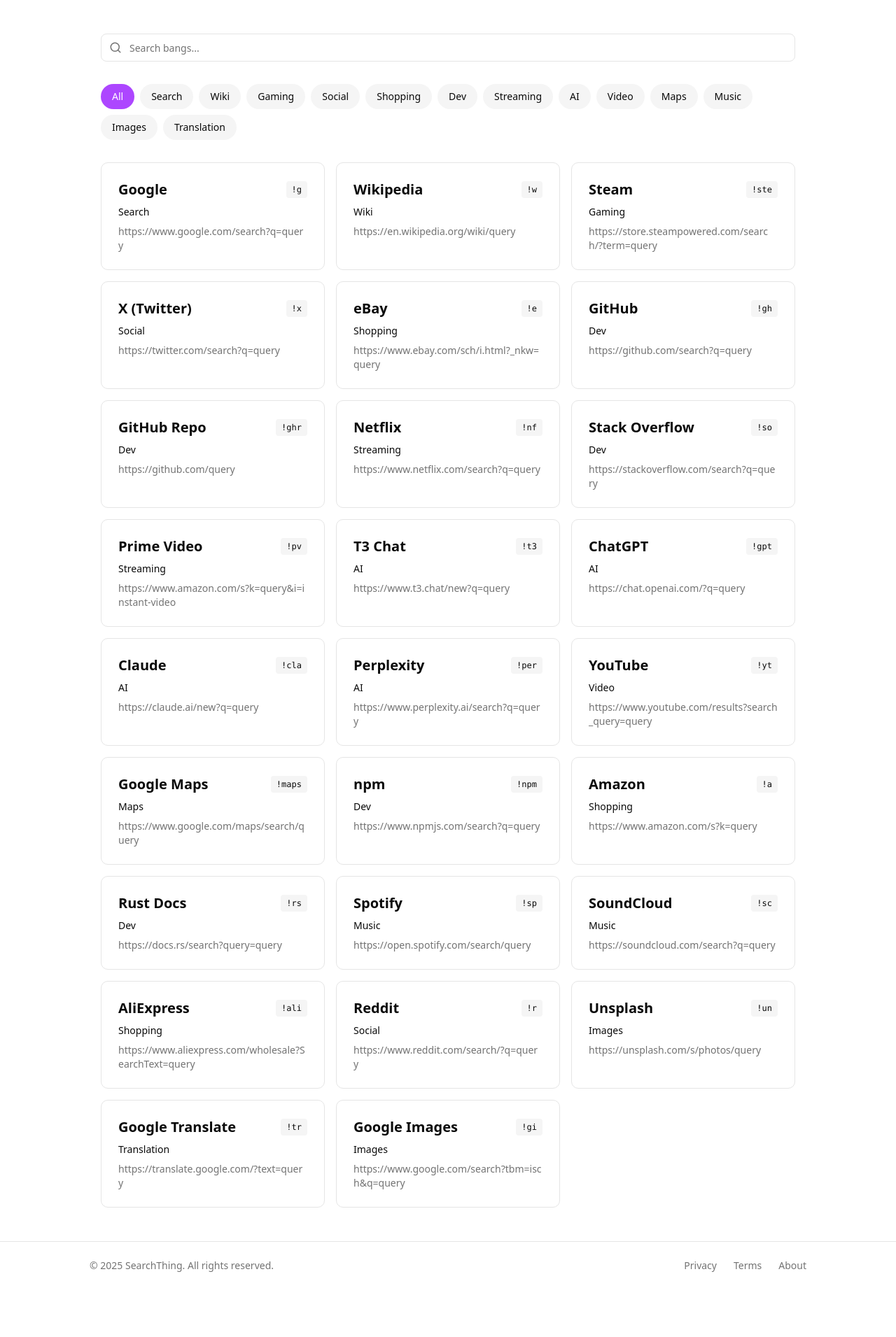
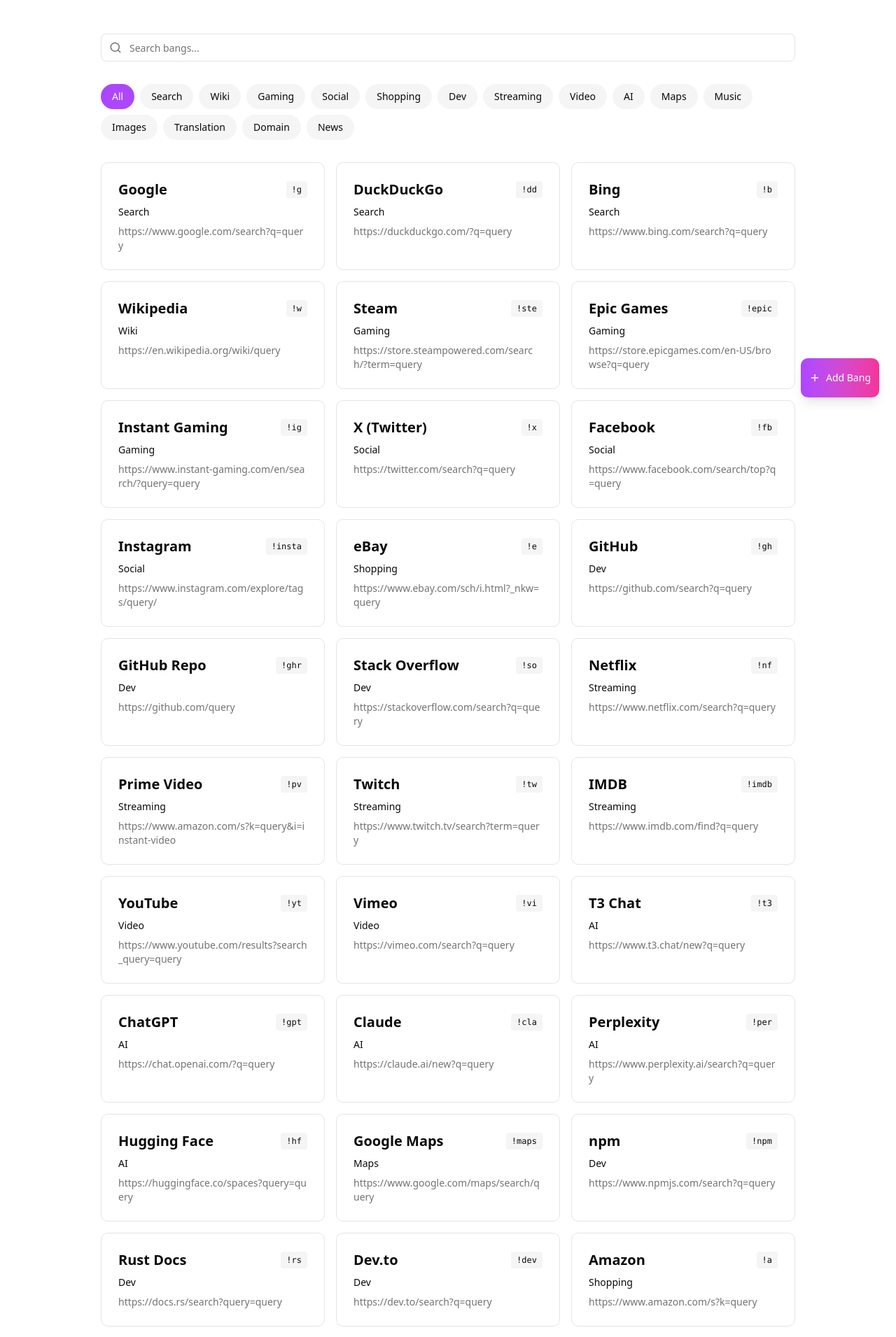
Before and after one commit to itisphxjupiter/searchthing, a Next.js app: page /bangs in a window 1280 px wide. Shown: the part 208-2119 px from the top of the page at 70% size. Before the commit the page ends 2051 px from the top, so only its background shows below. Built offline with nearby package versions, Linux system fonts and the light colour scheme.

Commit message:
feat: add some more useful bangs

```diff
--- a/src/app/bang.ts
+++ b/src/app/bang.ts
@@ -1,5 +1,3 @@
-// This file was (mostly) ripped from https://duckduckgo.com/bang.js
-
 export const bangs = [
   {
     c: "Search",
@@ -9,6 +7,22 @@
     t: "g",
     u: "https://www.google.com/search?q={{{s}}}",
   },
+  {
+    c: "Search",
+    d: "www.duckduckgo.com",
+    s: "DuckDuckGo",
+    sc: "Search",
+    t: "dd",
+    u: "https://duckduckgo.com/?q={{{s}}}",
+  },
+  {
+    c: "Search",
+    d: "www.bing.com",
+    s: "Bing",
+    sc: "Search",
+    t: "b",
+    u: "https://www.bing.com/search?q={{{s}}}"
+},
   {
     c: "Wiki",
     d: "www.wikipedia.org",
@@ -26,6 +40,22 @@
     u: "https://store.steampowered.com/search/?term={{{s}}}",
   },
   {
+    c: "Gaming",
+    d: "store.epicgames.com",
+    s: "Epic Games",
+    sc: "Gaming",
+    t: "epic",
+    u: "https://store.epicgames.com/en-US/browse?q={{{s}}}",
+  },
+  {
+    c: "Gaming",
+    d: "instant-gaming.com",
+    s: "Instant Gaming",
+    sc: "Gaming",
+    t: "ig",
+    u: "https://www.instant-gaming.com/en/search/?query={{{s}}}",
+  },
+  {
     c: "Social",
     d: "twitter.com",
     s: "X (Twitter)",
@@ -33,6 +63,22 @@
     t: "x",
     u: "https://twitter.com/search?q={{{s}}}",
   },
+  {
+    c: "Social",
+    d: "facebook.com",
+    s: "Facebook",
+    sc: "Social",
+    t: "fb",
+    u: "https://www.facebook.com/search/top?q={{{s}}}"
+},
+{
+  c: "Social",
+  d: "instagram.com",
+  s: "Instagram",
+  sc: "Social",
+  t: "insta",
+  u: "https://www.instagram.com/explore/tags/{{{s}}}/"
+},
   {
     c: "Shopping",
     d: "www.ebay.com",
@@ -58,14 +104,6 @@
     u: "https://github.com/{{{s}}}",
   },
   {
-    c: "Streaming",
-    d: "netflix.com",
-    s: "Netflix",
-    sc: "Streaming",
-    t: "nf",
-    u: "https://www.netflix.com/search?q={{{s}}}",
-  },
-  {
     c: "Dev",
     d: "stackoverflow.com",
     s: "Stack Overflow",
@@ -75,12 +113,52 @@
   },
   {
     c: "Streaming",
+    d: "netflix.com",
+    s: "Netflix",
+    sc: "Streaming",
+    t: "nf",
+    u: "https://www.netflix.com/search?q={{{s}}}",
+  },
+  {
+    c: "Streaming",
     d: "amazon.com",
     s: "Prime Video",
     sc: "Streaming",
     t: "pv",
     u: "https://www.amazon.com/s?k={{{s}}}&i=instant-video",
   },
+  {
+    c: "Streaming",
+    d: "www.twitch.tv",
+    s: "Twitch",
+    sc: "Streaming",
+    t: "tw",
+    u: "https://www.twitch.tv/search?term={{{s}}}",
+  },
+  {
+    c: "Streaming",
+    d: "www.imdb.com",
+    s: "IMDB",
+    sc: "Information",
+    t: "imdb",
+    u: "https://www.imdb.com/find?q={{{s}}}",
+  },
+  {
+    c: "Video",
+    d: "youtube.com",
+    s: "YouTube",
+    sc: "Video",
+    t: "yt",
+    u: "https://www.youtube.com/results?search_query={{{s}}}",
+  },
+  {
+    c: "Video",
+    d: "vimeo.com",
+    s: "Vimeo",
+    sc: "Video",
+    t: "vi",
+    u: "https://vimeo.com/search?q={{{s}}}"
+},
   {
     c: "AI",
     d: "www.t3.chat",
@@ -114,13 +192,13 @@
     u: "https://www.perplexity.ai/search?q={{{s}}}",
   },
   {
-    c: "Video",
-    d: "youtube.com",
-    s: "YouTube",
-    sc: "Video",
-    t: "yt",
-    u: "https://www.youtube.com/results?search_query={{{s}}}",
-  },
+    c: "AI",
+    d: "huggingface.co",
+    s: "Hugging Face",
+    sc: "AI",
+    t: "hf",
+    u: "https://huggingface.co/spaces?query={{{s}}}"
+},
   {
     c: "Maps",
     d: "maps.google.com",
@@ -138,20 +216,28 @@
     u: "https://www.npmjs.com/search?q={{{s}}}",
   },
   {
+    c: "Dev",
+    d: "docs.rs",
+    s: "Rust Docs",
+    sc: "Dev",
+    t: "rs",
+    u: "https://docs.rs/search?query={{{s}}}",
+  },
+  {
+    c: "Dev",
+    d: "dev.to",
+    s: "Dev.to",
+    sc: "Dev",
+    t: "dev",
+    u: "https://dev.to/search?q={{{s}}}"
+},
+  {
     c: "Shopping",
     d: "amazon.com",
     s: "Amazon",
     sc: "Shopping",
     t: "a",
     u: "https://www.amazon.com/s?k={{{s}}}",
-  },
-  {
-    c: "Dev",
-    d: "docs.rs",
-    s: "Rust Docs",
-    sc: "Dev",
-    t: "rs",
-    u: "https://docs.rs/search?query={{{s}}}",
   },
   {
     c: "Music",
@@ -194,6 +280,22 @@
     u: "https://unsplash.com/s/photos/{{{s}}}",
   },
   {
+    c: "Images",
+    d: "pixabay.com",
+    s: "Pixabay",
+    sc: "Images",
+    t: "pxb",
+    u: "https://pixabay.com/images/search/{{{s}}}/",
+  },
+  {
+    c: "Images",
+    d: "images.google.com",
+    s: "Google Images",
+    sc: "Images",
+    t: "gi",
+    u: "https://www.google.com/search?tbm=isch&q={{{s}}}",
+  },
+  {
     c: "Translation",
     d: "translate.google.com",
     s: "Google Translate",
@@ -202,11 +304,28 @@
     u: "https://translate.google.com/?text={{{s}}}",
   },
   {
-    c: "Images",
-    d: "images.google.com",
-    s: "Google Images",
-    sc: "Images",
-    t: "gi",
-    u: "https://www.google.com/search?tbm=isch&q={{{s}}}",
-  }
+    c: "Domain",
+    d: "www.namecheap.com",
+    s: "Namecheap",
+    sc: "Domain",
+    t: "domain",
+    u: "https://www.namecheap.com/domains/registration/results/?domain={{{s}}}",
+  },
+  {
+    c: "News",
+    d: "news.google.com",
+    s: "Google News",
+    sc: "News",
+    t: "gn",
+    u: "https://news.google.com/search?q={{{s}}}"
+},
+{
+  c: "News",
+  d: "bbc.com",
+  s: "BBC News",
+  sc: "News",
+  t: "bbc",
+  u: "https://www.bbc.co.uk/search?q={{{s}}}"
+},
+
 ];
--- a/src/app/bangs/page.tsx
+++ b/src/app/bangs/page.tsx
@@ -4,9 +4,19 @@
 import Link from "next/link"
 import { ThemeToggle } from "@/components/theme-toggle"
 import { Footer } from "@/components/footer"
-import { ArrowLeft, Search } from "lucide-react"
+import { ArrowLeft, Search, Plus, Github, Mail, X } from "lucide-react"
 import { useState } from "react"
 import { Input } from "@/components/ui/input"
+import {
+  Dialog,
+  DialogContent,
+  DialogDescription,
+  DialogHeader,
+  DialogTitle,
+  DialogTrigger,
+  DialogClose,
+} from "@/components/ui/dialog"
+import { Button } from "@/components/ui/button"
 
 export default function BangsPage() {
   const [search, setSearch] = useState("")
@@ -23,7 +33,7 @@
   })
 
   return (
-    <div className="min-h-screen flex flex-col bg-background">
+    <div className="min-h-screen flex flex-col bg-background relative">
       <header className="w-full p-4 flex-none">
         <div className="max-w-5xl mx-auto w-full flex justify-between items-center">
           <Link
@@ -37,7 +47,7 @@
         </div>
       </header>
 
-      <main className="flex-1 container max-w-5xl mx-auto px-4 py-12">
+      <main className="flex-1 container max-w-5xl mx-auto px-4 py-12 relative">
         <div className="text-center space-y-4 mb-12">
           <h1 className="text-4xl sm:text-5xl font-bold bg-gradient-to-r from-purple-500 to-pink-500 text-transparent bg-clip-text">
             Bang Commands
@@ -108,6 +118,83 @@
             ))}
           </div>
         </div>
+
+        <Dialog>
+          <DialogTrigger asChild>
+            <Button
+              className="fixed bottom-6 right-6 z-10 bg-gradient-to-r from-purple-500 to-pink-500 hover:from-purple-600 hover:to-pink-600 text-white border-0 shadow-lg hover:shadow-xl transition-all duration-200 flex items-center gap-2 rounded-lg h-14 px-5"
+            >
+              <Plus size={20} />
+              <span className="font-medium">Add Bang</span>
+            </Button>
+          </DialogTrigger>
+          <DialogContent className="sm:max-w-md border-purple-500/20">
+            <DialogHeader>
+              <DialogTitle className="text-2xl font-bold bg-gradient-to-r from-purple-500 to-pink-500 text-transparent bg-clip-text">
+                Contribute a Bang
+              </DialogTitle>
+              <DialogDescription className="text-base">
+                Help improve SearchThing by adding your favorite site
+              </DialogDescription>
+            </DialogHeader>
+            <div className="space-y-6 py-4">
+              <div className="space-y-3 rounded-lg border p-4 hover:bg-accent/50 transition-colors">
+                <h3 className="font-semibold flex items-center gap-2">
+                  <Github size={18} />
+                  Create a Pull Request
+                </h3>
+                <p className="text-sm text-muted-foreground">
+                  Add your bang to the repository by submitting a PR on GitHub.
+                </p>
+                <Button
+                  variant="outline"
+                  className="w-full bg-gradient-to-r from-purple-500/10 to-pink-500/10 hover:from-purple-500/20 hover:to-pink-500/20 transition-all duration-200"
+                  onClick={() => window.open("https://github.com/eliasnau/searchthing", "_blank")}
+                >
+                  Open GitHub Repository
+                </Button>
+              </div>
+
+              <div className="space-y-3 rounded-lg border p-4 hover:bg-accent/50 transition-colors">
+                <h3 className="font-semibold flex items-center gap-2">
+                  <Mail size={18} />
+                  Send an Email
+                </h3>
+                <p className="text-sm text-muted-foreground">
+                  Email us with the site name, URL pattern, and preferred bang command.
+                </p>
+                <Button
+                  variant="outline"
+                  className="w-full bg-gradient-to-r from-purple-500/10 to-pink-500/10 hover:from-purple-500/20 hover:to-pink-500/20 transition-all duration-200"
+                  onClick={() => window.location.href = "mailto:contact@eliasnau.dev?subject=New%20Bang%20Suggestion"}
+                >
+                  Send Email
+                </Button>
+              </div>
+
+              <div className="space-y-3 rounded-lg border p-4">
+                <h3 className="font-semibold">Bang Format</h3>
+                <pre className="bg-muted p-3 rounded-md text-xs overflow-auto font-mono">
+{`{
+  c: "Category",     // Main category
+  d: "domain.com",   // Base domain
+  s: "Site Name",    // Display name
+  sc: "Subcategory", // Sub-category
+  t: "bang",         // Bang command
+  u: "https://..."   // Search URL pattern
+}`}
+                </pre>
+              </div>
+            </div>
+            <DialogClose asChild>
+              <Button
+                className="w-full bg-gradient-to-r from-purple-500 to-pink-500 text-white hover:from-purple-600 hover:to-pink-600"
+              >
+                Close
+              </Button>
+            </DialogClose>
+          </DialogContent>
+        </Dialog>
       </main>
 
       <Footer />
```
